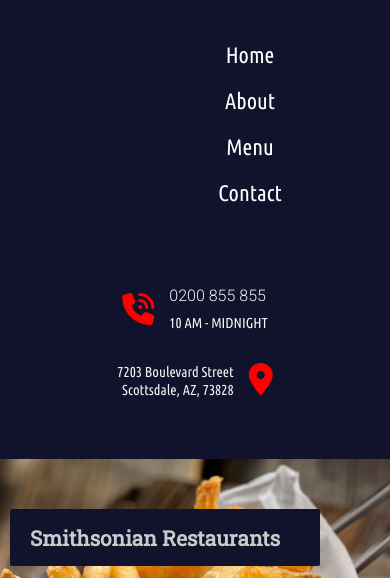
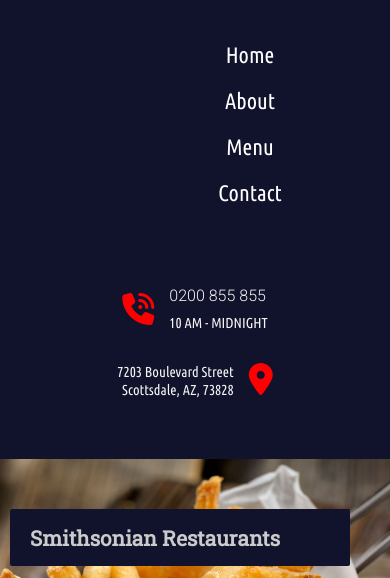
Before and after one commit to thee-smithsonian/Smithsonian-Restaurants, a plain HTML site: page index.html in a window 390 px wide. Shown: the part 250-828 px from the top of the page. Drawn offline with Linux system fonts and the light colour scheme.

Commit message:
Add files via upload

```diff
--- a/styles/media-queries.css
+++ b/styles/media-queries.css
@@ -13,6 +13,7 @@
     .nav-wrapper > .center-column {
         order: 1;
         width: 100%;
+        align-items: center;
     }
 
     .nav-wrapper > .right-column{
@@ -21,7 +22,7 @@
     }
 
     .hero-section > .top-heading{
-        width: 270px;
+        width: 300px;
     }
 
     .links-wrapper{
```
